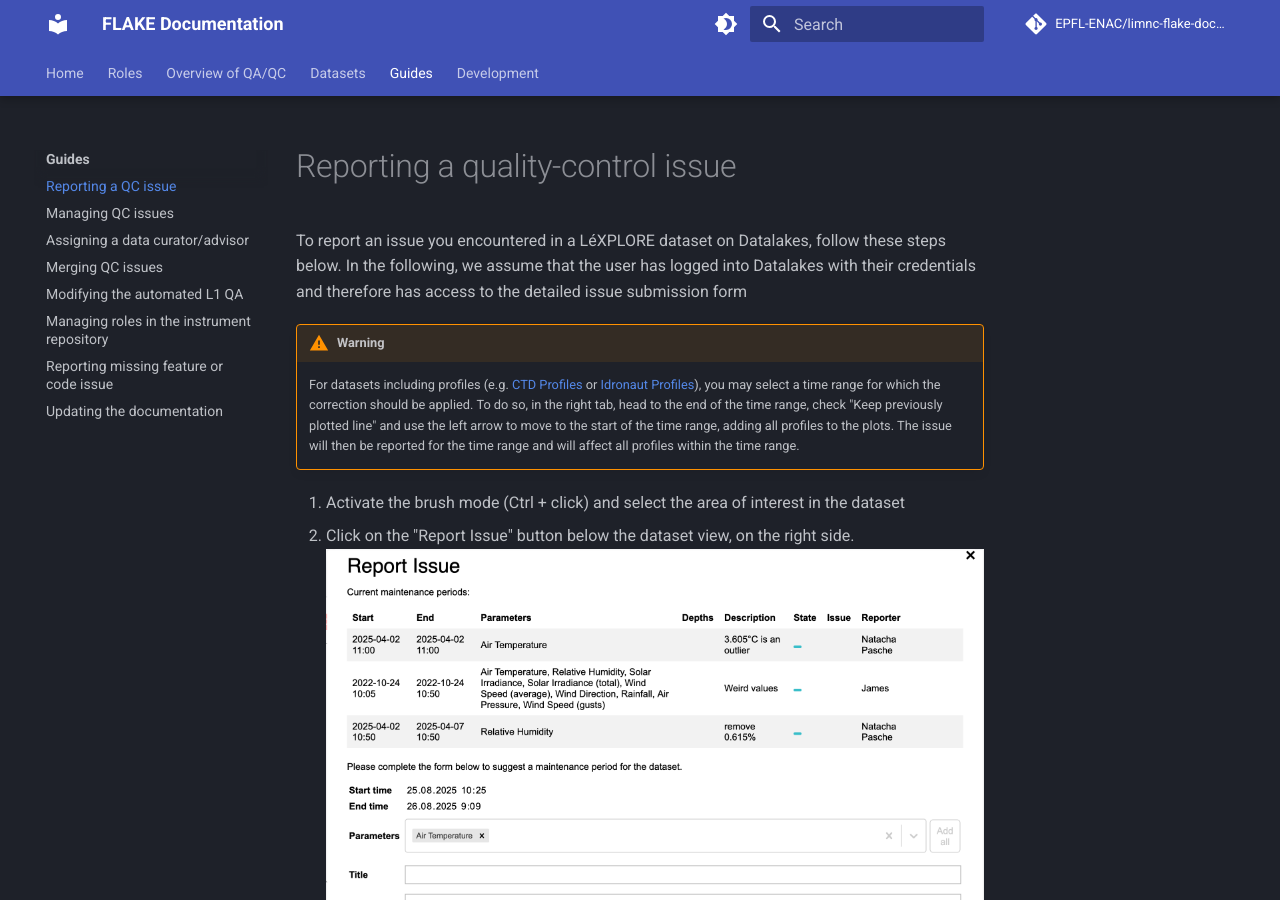
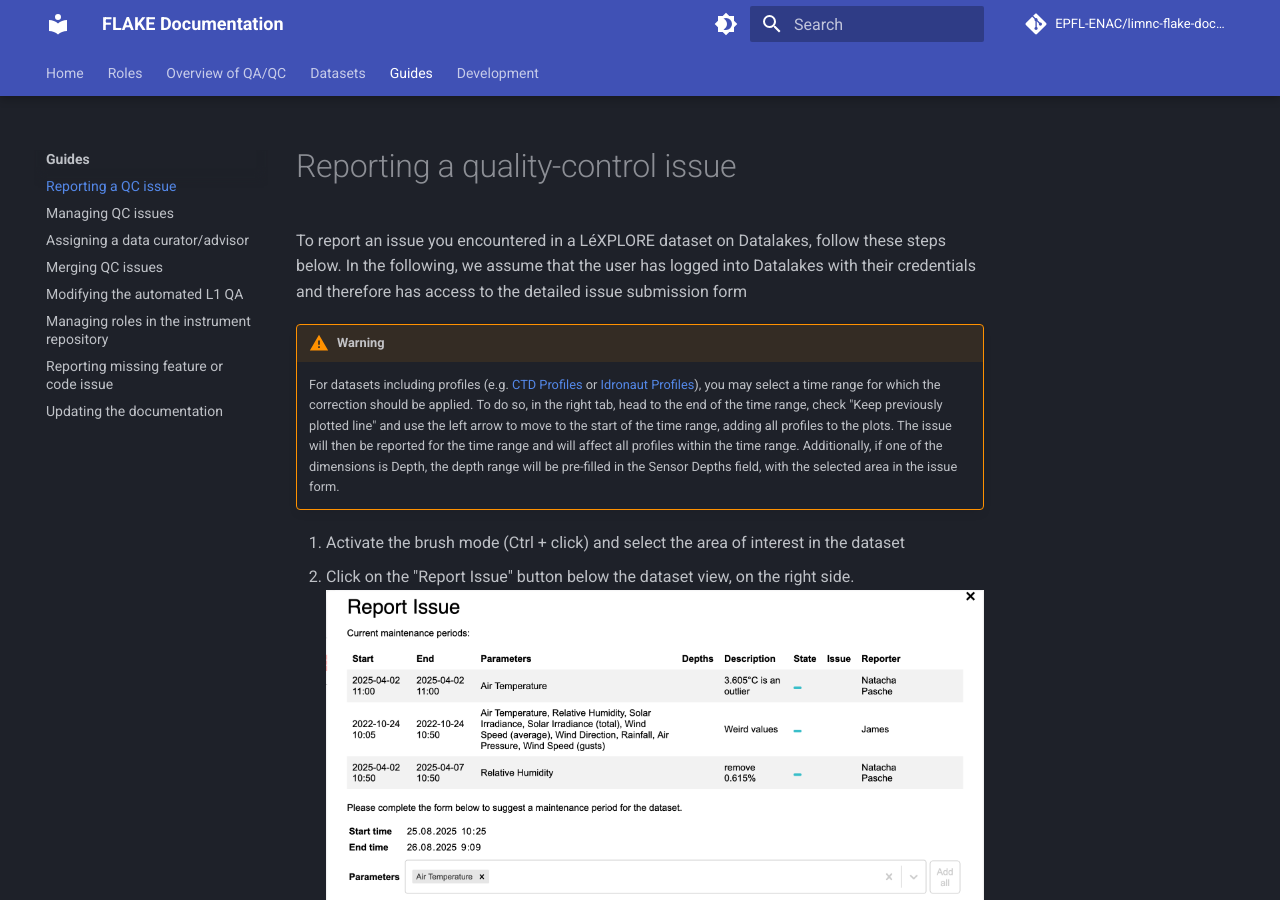
Before and after one commit to EPFL-ENAC/limnc-flake-documentation, an MkDocs documentation site: the page built from docs/guides/reporting.md, in a window 1280 px wide and 900 px high. Built offline with MkDocs 1.6.1 and Material for MkDocs 9.7.7, drawn with Linux system fonts in a browser that asks for light colours; comment, search, counter and statistics services are not loaded.

Commit message:
docs: add information about depth

```diff
--- a/docs/guides/reporting.md
+++ b/docs/guides/reporting.md
@@ -5,7 +5,7 @@
 <!-- prettier-ignore-start -->
 
 !!! warning
-    For datasets including profiles (e.g. [CTD Profiles](https://www.datalakes-eawag.ch/datadetail/674) or [Idronaut Profiles](https://www.datalakes-eawag.ch/datadetail/667)), you may select a time range for which the correction should be applied. To do so, in the right tab, head to the end of the time range, check "Keep previously plotted line" and use the left arrow to move to the start of the time range, adding all profiles to the plots. The issue will then be reported for the time range and will affect all profiles within the time range.
+    For datasets including profiles (e.g. [CTD Profiles](https://www.datalakes-eawag.ch/datadetail/674) or [Idronaut Profiles](https://www.datalakes-eawag.ch/datadetail/667)), you may select a time range for which the correction should be applied. To do so, in the right tab, head to the end of the time range, check "Keep previously plotted line" and use the left arrow to move to the start of the time range, adding all profiles to the plots. The issue will then be reported for the time range and will affect all profiles within the time range. Additionally, if one of the dimensions is Depth, the depth range will be pre-filled in the Sensor Depths field, with the selected area in the issue form.
 
 <!-- prettier-ignore-end -->
 
```
